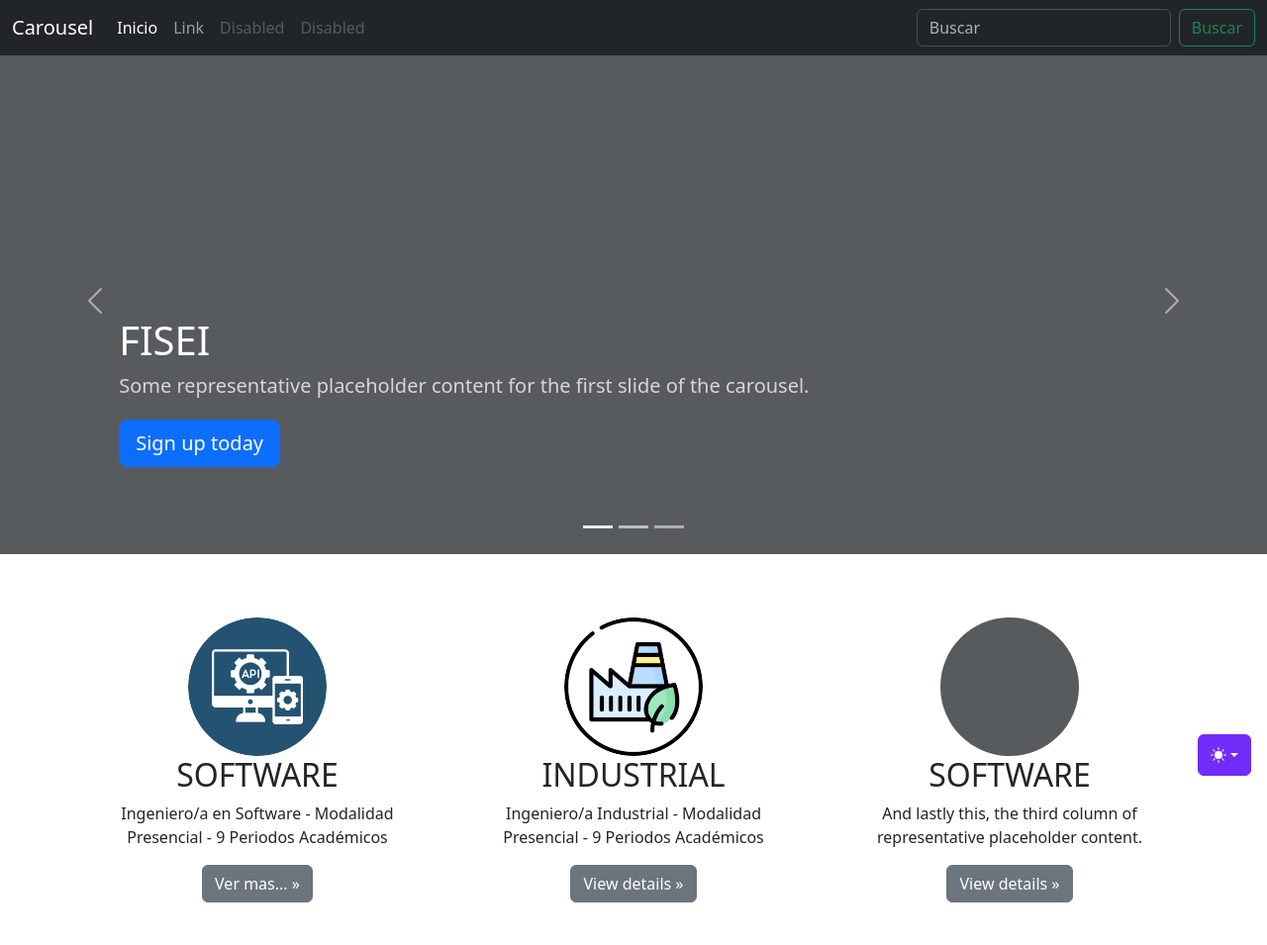
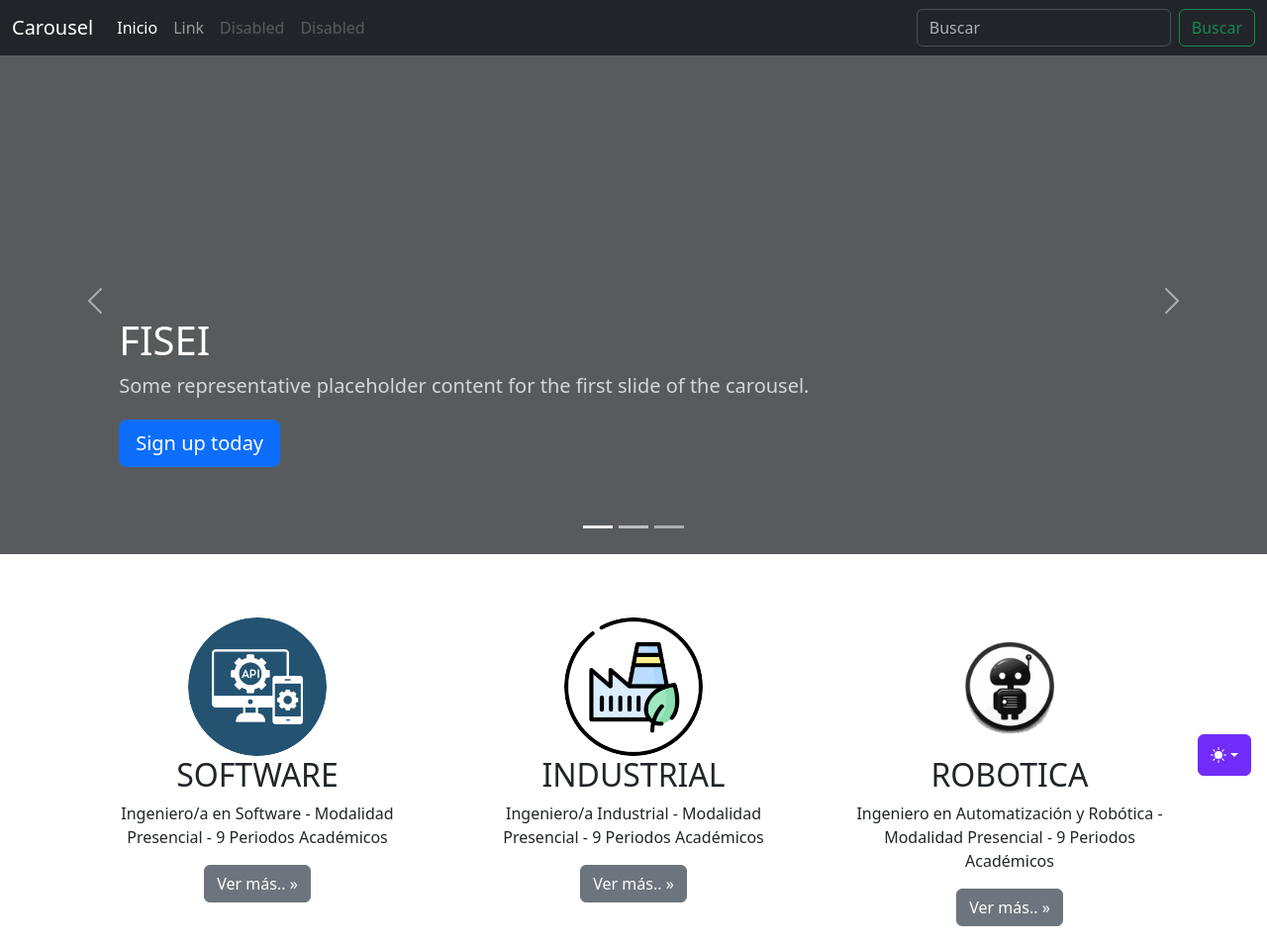
Before and after one commit to DiegO2255/comandos_basicos, a plain HTML site: page index.html in a window 1280 px wide. Shown: the top 955 px of the page at 99% size. Drawn offline with Linux system fonts and the light colour scheme.

Commit message:
fead (home): agrega informacion de la carrea robotica

```diff
--- a/index.html
+++ b/index.html
@@ -288,7 +288,7 @@
             9 Periodos Académicos
           </p>
           <p>
-            <a class="btn btn-secondary" href="#">Ver mas... &raquo;</a>
+            <a class="btn btn-secondary" href="#">Ver más.. &raquo;</a>
           </p>
         </div>
         <!-- /.col-lg-4 -->
@@ -302,23 +302,21 @@
             Ingeniero/a Industrial - Modalidad Presencial - 9 Periodos Académicos
           </p>
           <p>
-            <a class="btn btn-secondary" href="#">View details &raquo;</a>
+            <a class="btn btn-secondary" href="#">Ver más.. &raquo;</a>
           </p>
         </div>
         <!-- /.col-lg-4 -->
         <div class="col-lg-4">
-          <svg aria-label="Placeholder" class="bd-placeholder-img rounded-circle" height="140"
-            preserveAspectRatio="xMidYMid slice" role="img" width="140" xmlns="http://www.w3.org/2000/svg">
-            <title>Placeholder</title>
-            <rect width="100%" height="100%" fill="var(--bs-secondary-color)"></rect>
-          </svg>
-          <h2 class="fw-normal">SOFTWARE</h2>
+          <img src="assets/roboticaLOGO.png" class="bd-placeholder-img rounded-circle" width="140" height="140"
+            alt="Logo de Robotica">
+          <h2 class="fw-normal">ROBOTICA</h2>
           <p>
-            And lastly this, the third column of representative placeholder
-            content.
+          Ingeniero en Automatización y Robótica -
+          Modalidad Presencial -
+          9 Periodos Académicos
           </p>
           <p>
-            <a class="btn btn-secondary" href="#">View details &raquo;</a>
+            <a class="btn btn-secondary" href="#">Ver más.. &raquo;</a>
           </p>
         </div>
         <!-- /.col-lg-4 -->
```
Also changed, not shown: assets/roboticaLOGO.png (added).
